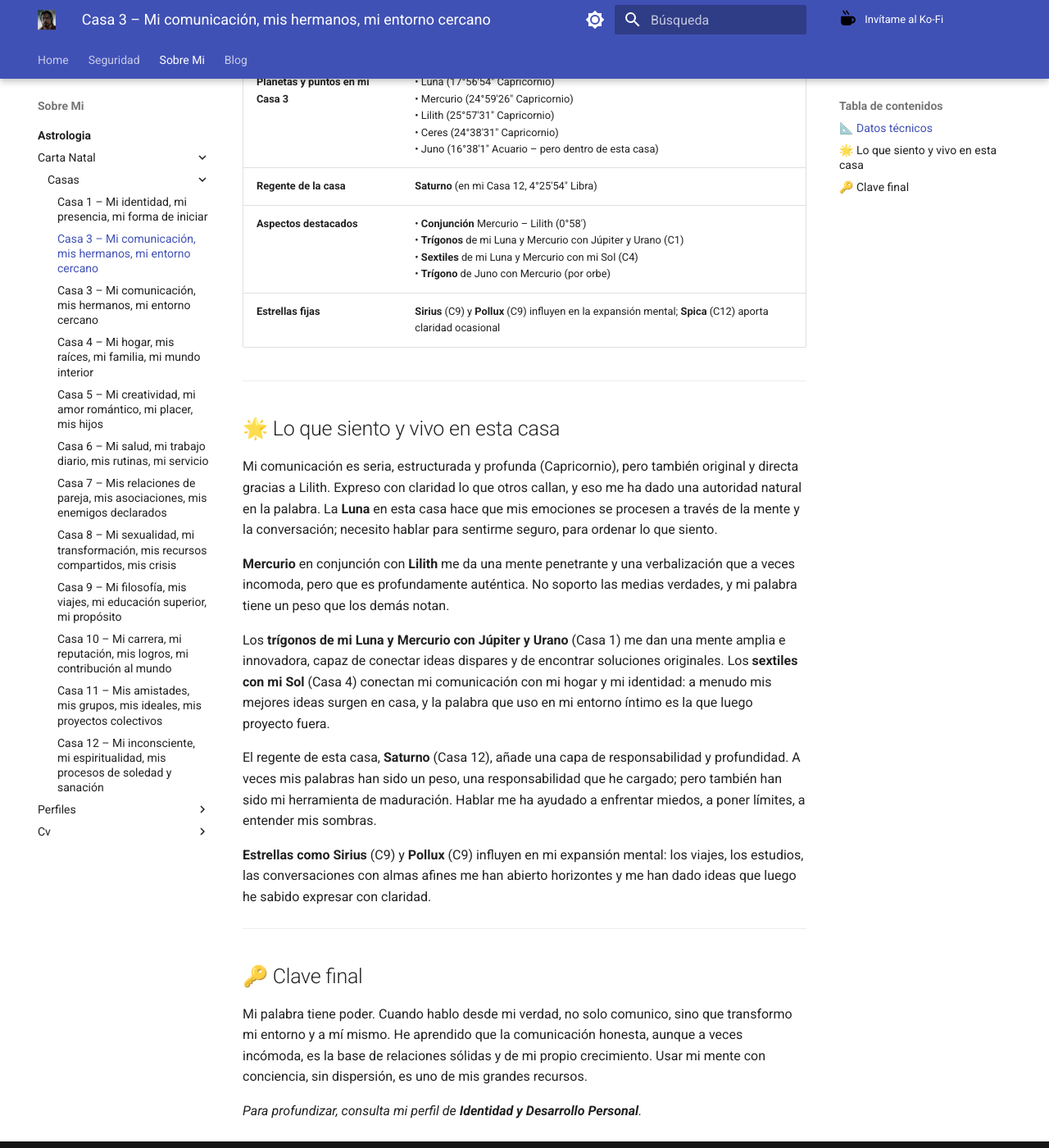
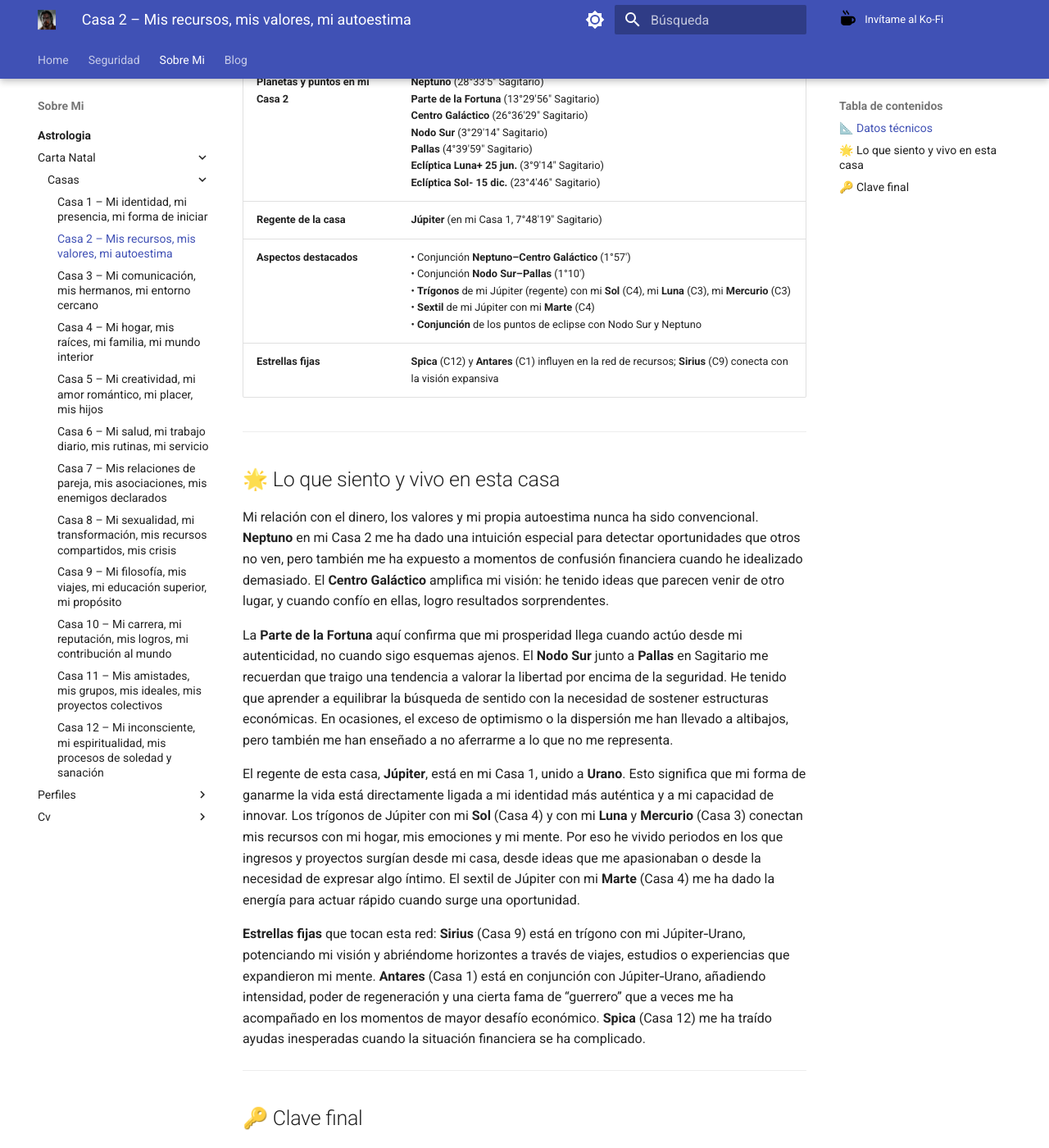
Before and after one commit to jimraynor88/blog, an MkDocs documentation site: the page built from docs/Sobre_Mi/Astrologia/Carta_Natal/Casas/Casa_02.md, in a window 1280 px wide and 1400 px high, scrolled down 374 px. Shown: the whole window at 82% size. Built offline with MkDocs 1.6.1 and Material for MkDocs 9.7.7, drawn with Linux system fonts in a browser that asks for light colours; some of the changed text lies outside the part shown.

Commit message:
Update Casa_02.md

```diff
--- a/docs/Sobre_Mi/Astrologia/Carta_Natal/Casas/Casa_02.md
+++ b/docs/Sobre_Mi/Astrologia/Carta_Natal/Casas/Casa_02.md
@@ -1,33 +1,31 @@
-# Casa 3 – Mi comunicación, mis hermanos, mi entorno cercano
+# Casa 2 – Mis recursos, mis valores, mi autoestima
 
 ## 📐 Datos técnicos
 
 | Elemento | Valor |
 |----------|-------|
-| **Cúspide** | 13°15'21" **Capricornio** |
-| **Planetas y puntos en mi Casa 3** | • Luna (17°56'54" Capricornio)<br>• Mercurio (24°59'26" Capricornio)<br>• Lilith (25°57'31" Capricornio)<br>• Ceres (24°38'31" Capricornio)<br>• Juno (16°38'1" Acuario – pero dentro de esta casa) |
-| **Regente de la casa** | **Saturno** (en mi Casa 12, 4°25'54" Libra) |
-| **Aspectos destacados** | • **Conjunción** Mercurio – Lilith (0°58')<br>• **Trígonos** de mi Luna y Mercurio con Júpiter y Urano (C1)<br>• **Sextiles** de mi Luna y Mercurio con mi Sol (C4)<br>• **Trígono** de Juno con Mercurio (por orbe) |
-| **Estrellas fijas** | **Sirius** (C9) y **Pollux** (C9) influyen en la expansión mental; **Spica** (C12) aporta claridad ocasional |
+| **Cúspide** | 9°52'55" **Sagitario** |
+| **Planetas y puntos en mi Casa 2** | **Neptuno** (28°33'5" Sagitario)<br>**Parte de la Fortuna** (13°29'56" Sagitario)<br>**Centro Galáctico** (26°36'29" Sagitario)<br>**Nodo Sur** (3°29'14" Sagitario)<br>**Pallas** (4°39'59" Sagitario)<br>**Eclíptica Luna+ 25 jun.** (3°9'14" Sagitario)<br>**Eclíptica Sol- 15 dic.** (23°4'46" Sagitario) |
+| **Regente de la casa** | **Júpiter** (en mi Casa 1, 7°48'19" Sagitario) |
+| **Aspectos destacados** | • Conjunción **Neptuno–Centro Galáctico** (1°57')<br>• Conjunción **Nodo Sur–Pallas** (1°10')<br>• **Trígonos** de mi Júpiter (regente) con mi **Sol** (C4), mi **Luna** (C3), mi **Mercurio** (C3)<br>• **Sextil** de mi Júpiter con mi **Marte** (C4)<br>• **Conjunción** de los puntos de eclipse con Nodo Sur y Neptuno |
+| **Estrellas fijas** | **Spica** (C12) y **Antares** (C1) influyen en la red de recursos; **Sirius** (C9) conecta con la visión expansiva |
 
 ---
 
 ## 🌟 Lo que siento y vivo en esta casa
 
-Mi comunicación es seria, estructurada y profunda (Capricornio), pero también original y directa gracias a Lilith. Expreso con claridad lo que otros callan, y eso me ha dado una autoridad natural en la palabra. La **Luna** en esta casa hace que mis emociones se procesen a través de la mente y la conversación; necesito hablar para sentirme seguro, para ordenar lo que siento.
+Mi relación con el dinero, los valores y mi propia autoestima nunca ha sido convencional. **Neptuno** en mi Casa 2 me ha dado una intuición especial para detectar oportunidades que otros no ven, pero también me ha expuesto a momentos de confusión financiera cuando he idealizado demasiado. El **Centro Galáctico** amplifica mi visión: he tenido ideas que parecen venir de otro lugar, y cuando confío en ellas, logro resultados sorprendentes.
 
-**Mercurio** en conjunción con **Lilith** me da una mente penetrante y una verbalización que a veces incomoda, pero que es profundamente auténtica. No soporto las medias verdades, y mi palabra tiene un peso que los demás notan.
+La **Parte de la Fortuna** aquí confirma que mi prosperidad llega cuando actúo desde mi autenticidad, no cuando sigo esquemas ajenos. El **Nodo Sur** junto a **Pallas** en Sagitario me recuerdan que traigo una tendencia a valorar la libertad por encima de la seguridad. He tenido que aprender a equilibrar la búsqueda de sentido con la necesidad de sostener estructuras económicas. En ocasiones, el exceso de optimismo o la dispersión me han llevado a altibajos, pero también me han enseñado a no aferrarme a lo que no me representa.
 
-Los **trígonos de mi Luna y Mercurio con Júpiter y Urano** (Casa 1) me dan una mente amplia e innovadora, capaz de conectar ideas dispares y de encontrar soluciones originales. Los **sextiles con mi Sol** (Casa 4) conectan mi comunicación con mi hogar y mi identidad: a menudo mis mejores ideas surgen en casa, y la palabra que uso en mi entorno íntimo es la que luego proyecto fuera.
+El regente de esta casa, **Júpiter**, está en mi Casa 1, unido a **Urano**. Esto significa que mi forma de ganarme la vida está directamente ligada a mi identidad más auténtica y a mi capacidad de innovar. Los trígonos de Júpiter con mi **Sol** (Casa 4) y con mi **Luna** y **Mercurio** (Casa 3) conectan mis recursos con mi hogar, mis emociones y mi mente. Por eso he vivido periodos en los que ingresos y proyectos surgían desde mi casa, desde ideas que me apasionaban o desde la necesidad de expresar algo íntimo. El sextil de Júpiter con mi **Marte** (Casa 4) me ha dado la energía para actuar rápido cuando surge una oportunidad.
 
-El regente de esta casa, **Saturno** (Casa 12), añade una capa de responsabilidad y profundidad. A veces mis palabras han sido un peso, una responsabilidad que he cargado; pero también han sido mi herramienta de maduración. Hablar me ha ayudado a enfrentar miedos, a poner límites, a entender mis sombras.
-
-**Estrellas como Sirius** (C9) y **Pollux** (C9) influyen en mi expansión mental: los viajes, los estudios, las conversaciones con almas afines me han abierto horizontes y me han dado ideas que luego he sabido expresar con claridad.
+**Estrellas fijas** que tocan esta red: **Sirius** (Casa 9) está en trígono con mi Júpiter‑Urano, potenciando mi visión y abriéndome horizontes a través de viajes, estudios o experiencias que expandieron mi mente. **Antares** (Casa 1) está en conjunción con Júpiter‑Urano, añadiendo intensidad, poder de regeneración y una cierta fama de “guerrero” que a veces me ha acompañado en los momentos de mayor desafío económico. **Spica** (Casa 12) me ha traído ayudas inesperadas cuando la situación financiera se ha complicado.
 
 ---
 
 ## 🔑 Clave final
 
-Mi palabra tiene poder. Cuando hablo desde mi verdad, no solo comunico, sino que transformo mi entorno y a mí mismo. He aprendido que la comunicación honesta, aunque a veces incómoda, es la base de relaciones sólidas y de mi propio crecimiento. Usar mi mente con conciencia, sin dispersión, es uno de mis grandes recursos.
+Mi valor económico y mi autoestima son consecuencia de mi autenticidad. Cuando actúo desde mi verdad, los recursos fluyen; cuando me desvío, la inestabilidad me recuerda que debo volver a mi centro. Aprender a estructurar mi inspiración (poner límites a Neptuno) y a concretar mis ideas es el camino para que mi visión se materialice sin perderse en la dispersión.
 
-*Para profundizar, consulta mi perfil de **Identidad y Desarrollo Personal**.*
+*Para profundizar, consulta mi perfil de **Vocación y Logro**.*
```
